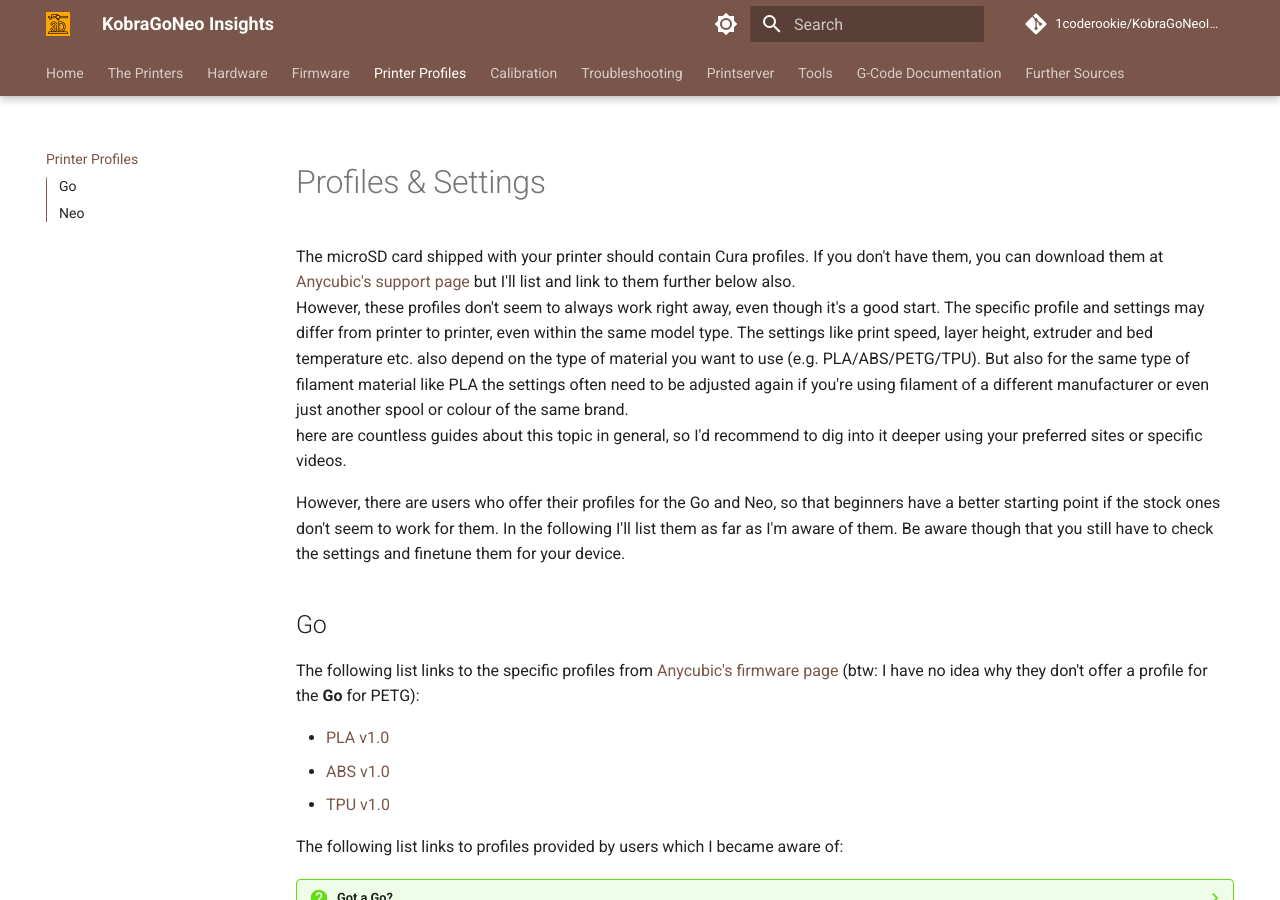
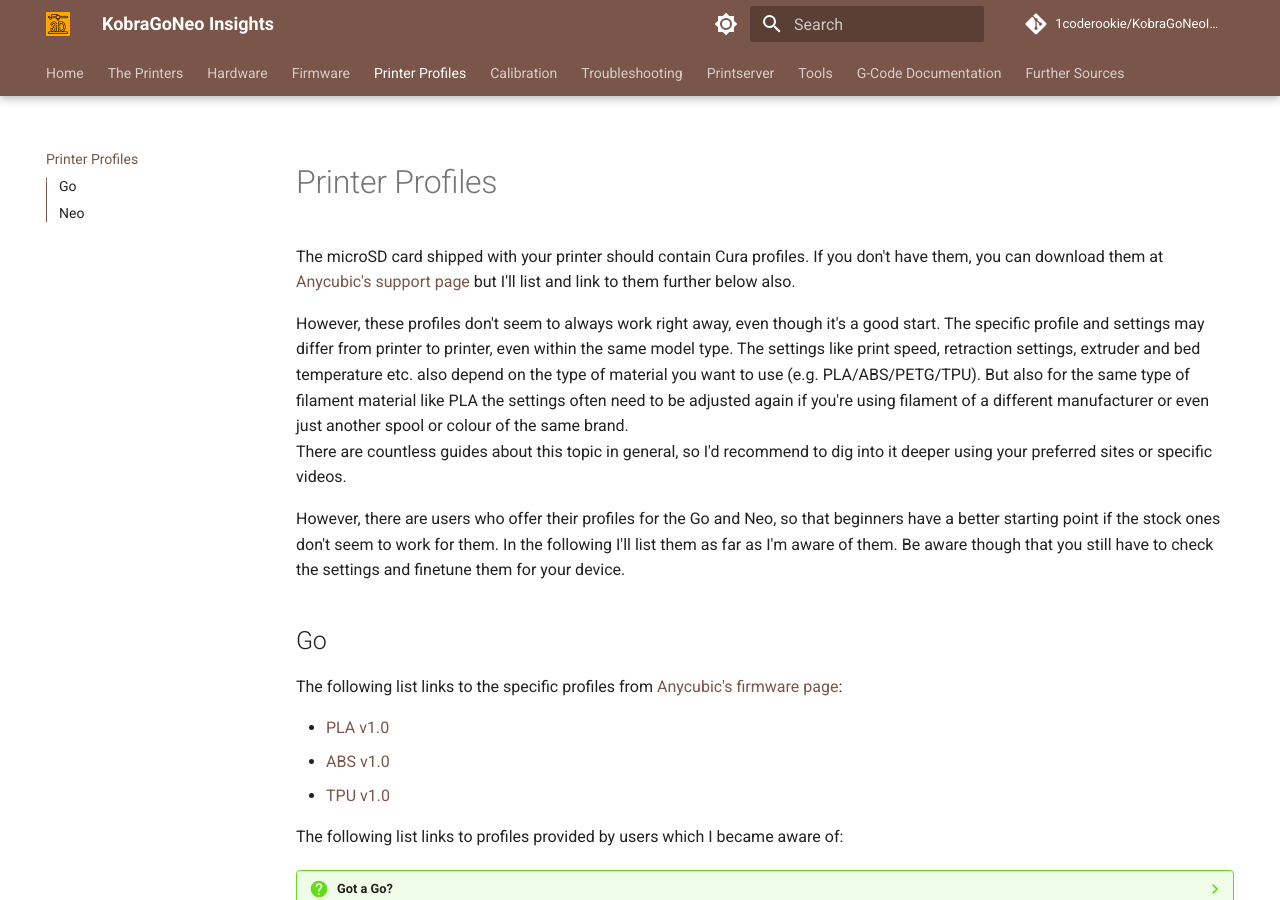
Before and after one commit to 1coderookie/KobraGoNeoInsights, an MkDocs documentation site: the page built from docs/profiles.md, in a window 1280 px wide and 900 px high. Built offline with MkDocs 1.6.1 and Material for MkDocs 9.7.7, drawn with Linux system fonts in a browser that asks for light colours; comment, search, counter and statistics services are not loaded.

Commit message:
Update profiles.md

```diff
--- a/docs/profiles.md
+++ b/docs/profiles.md
@@ -1,16 +1,17 @@
 <link rel=”manifest” href=”docs/manifest.webmanifest”>
 
-# Profiles & Settings
+# Printer Profiles
 
 The microSD card shipped with your printer should contain Cura profiles. If you don't have them, you can download them at [Anycubic's support page](https://www.anycubic.com/pages/firmware-software) but I'll list and link to them further below also.
-However, these profiles don't seem to always work right away, even though it's a good start. The specific profile and settings may differ from printer to printer, even within the same model type. The settings like print speed, layer height, extruder and bed temperature etc. also depend on the type of material you want to use (e.g. PLA/ABS/PETG/TPU). But also for the same type of filament material like PLA the settings often need to be adjusted again if you're using filament of a different manufacturer or even just another spool or colour of the same brand.
-here are countless guides about this topic in general, so I'd recommend to dig into it deeper using your preferred sites or specific videos.
+
+However, these profiles don't seem to always work right away, even though it's a good start. The specific profile and settings may differ from printer to printer, even within the same model type. The settings like print speed, retraction settings, extruder and bed temperature etc. also depend on the type of material you want to use (e.g. PLA/ABS/PETG/TPU). But also for the same type of filament material like PLA the settings often need to be adjusted again if you're using filament of a different manufacturer or even just another spool or colour of the same brand.
+There are countless guides about this topic in general, so I'd recommend to dig into it deeper using your preferred sites or specific videos.
 
 However, there are users who offer their profiles for the Go and Neo, so that beginners have a better starting point if the stock ones don't seem to work for them. In the following I'll list them as far as I'm aware of them. Be aware though that you still have to check the settings and finetune them for your device.
 
 ## Go
 
-The following list links to the specific profiles from [Anycubic's firmware page](https://www.anycubic.com/pages/firmware-software) (btw: I have no idea why they don't offer a profile for the **Go** for PETG):
+The following list links to the specific profiles from [Anycubic's firmware page](https://www.anycubic.com/pages/firmware-software):
 
  - [PLA v1.0](https://cdn.shopify.com/s/files/1/0245/5519/2380/files/Kobra_Go_suggested_parameters_for_PLA_V1.0.curaprofile?v=1669192042)
  - [ABS v1.0](https://cdn.shopify.com/s/files/1/0245/5519/2380/files/Kobra_Go_suggested_parameters_for_ABS_V1.0.curaprofile?v=1669192041)
```
